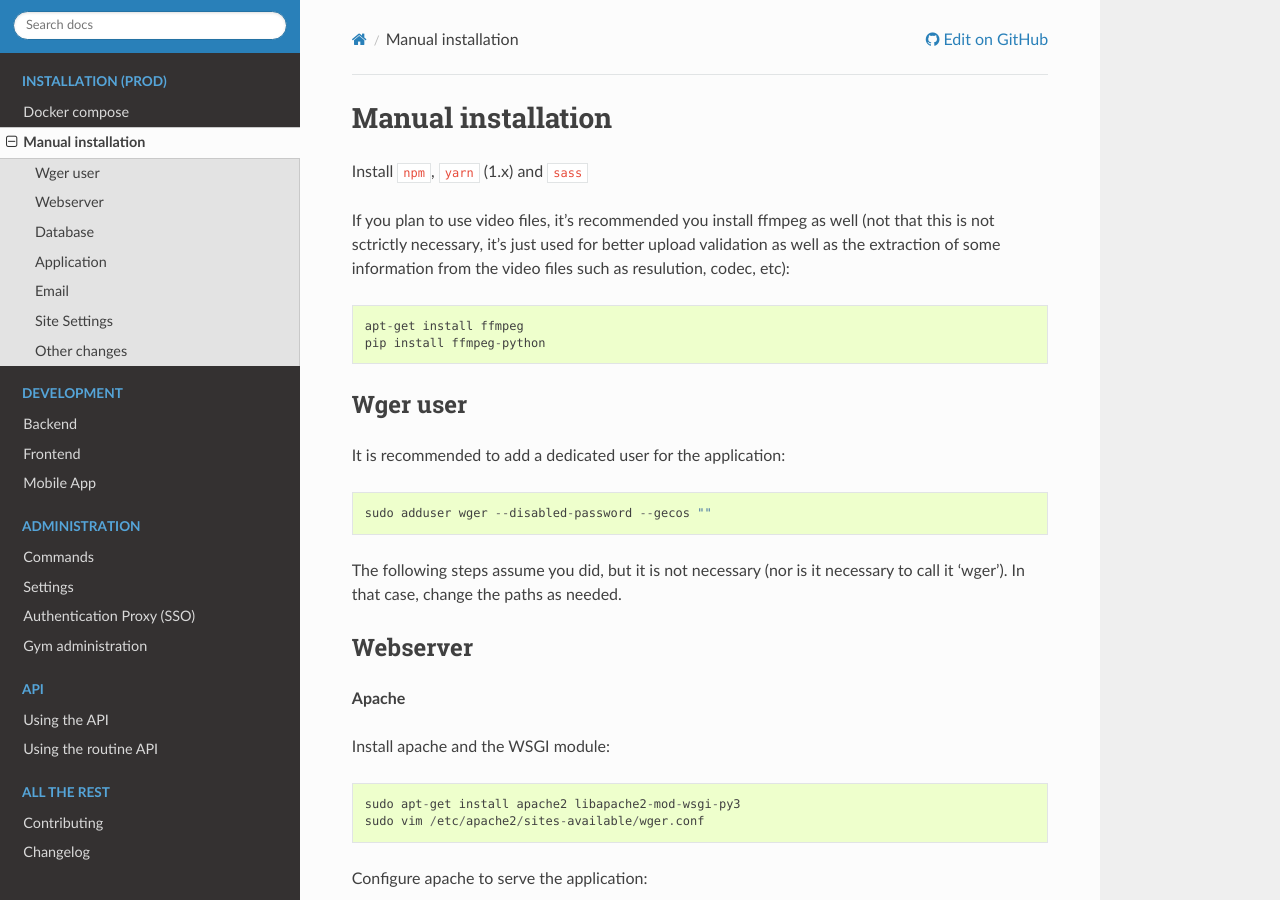
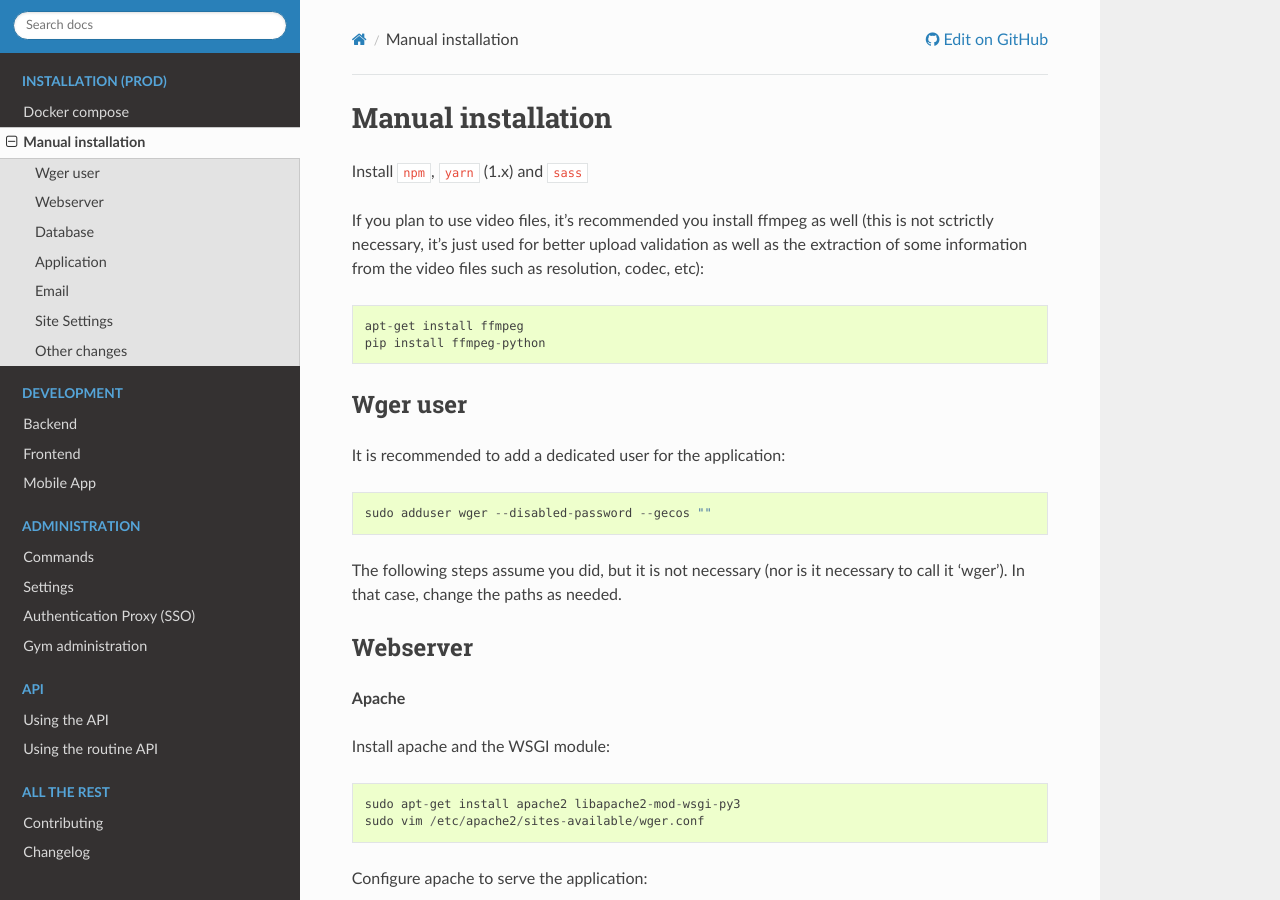
Before and after one commit to wger-project/docs, a Sphinx documentation site: the page built from docs/production/installation.rst, in a window 1280 px wide and 900 px high. Built offline with Sphinx 7.4.7 and the Read the Docs theme 3.1.0, drawn with Linux system fonts in a browser that asks for light colours; some of the changed text lies outside the part shown.

Commit message:
Update installation.rst
fixed a couple typos and a line that had a confusing double negative.

```diff
--- a/docs/production/installation.rst
+++ b/docs/production/installation.rst
@@ -6,9 +6,9 @@
 Install ``npm``, ``yarn`` (1.x) and ``sass``
 
 If you plan to use video files, it's recommended you install ffmpeg as well
-(not that this is not sctrictly necessary, it's just used for better upload
+(this is not sctrictly necessary, it's just used for better upload
 validation as well as the extraction of some information from the video files
-such as resulution, codec, etc)::
+such as resolution, codec, etc)::
 
     apt-get install ffmpeg
     pip install ffmpeg-python
```
Also changed, not shown: other parts of docs/production/installation.rst (+1 -1 lines).
